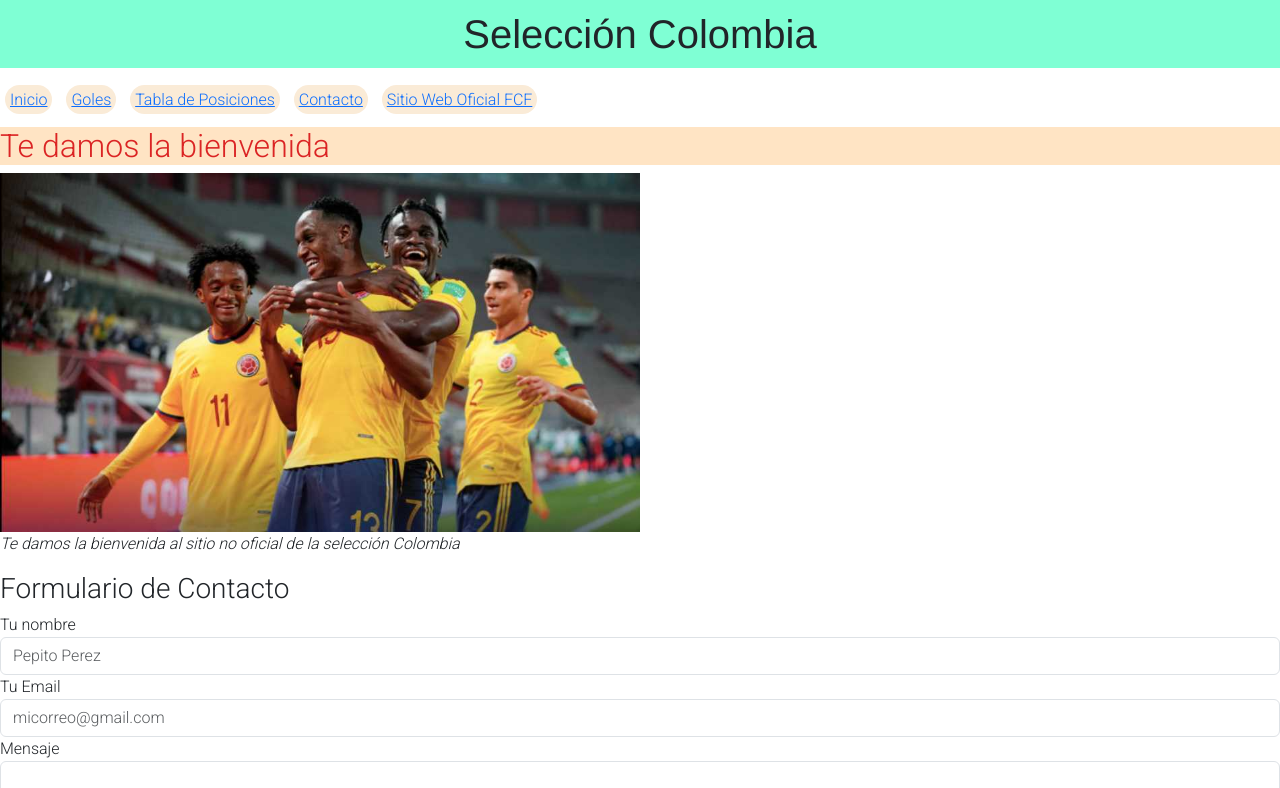
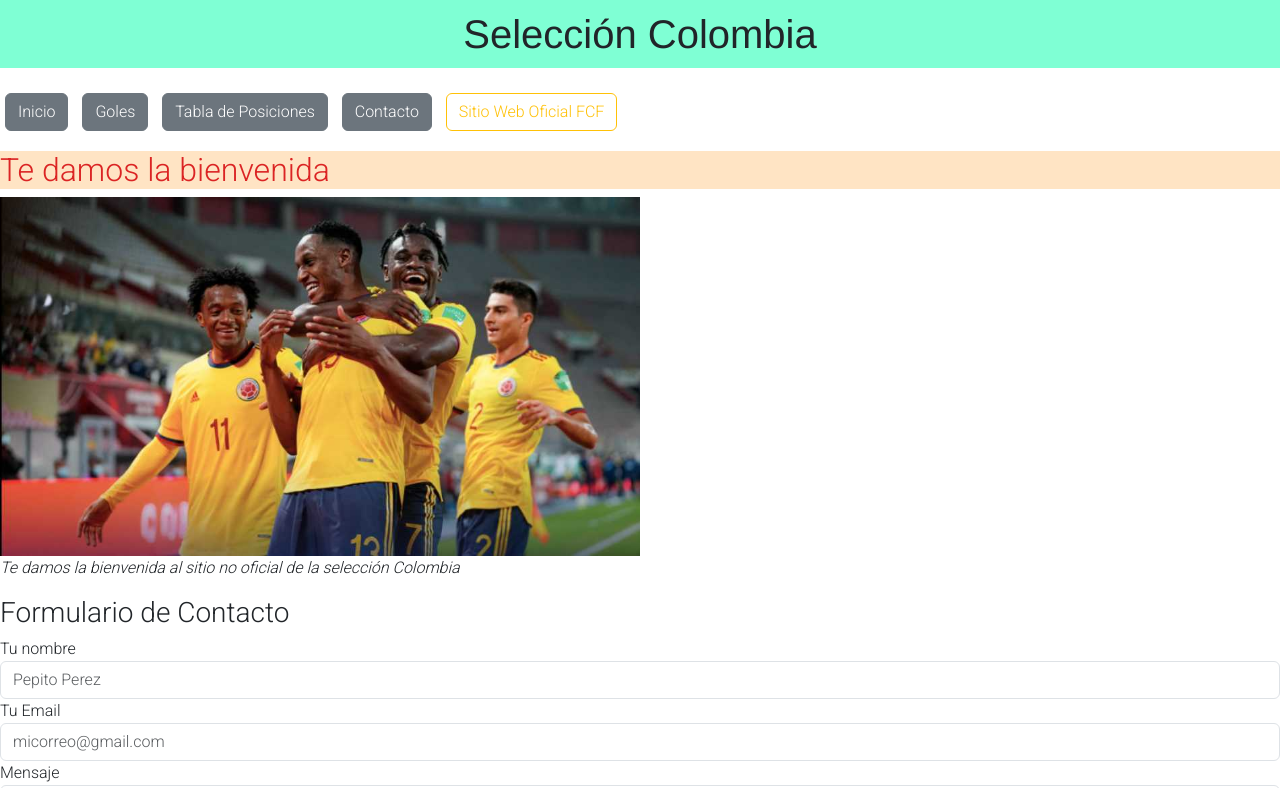
Before and after one commit to uodavid/fullstack-11, a plain HTML site: page contacto.html in a window 1280 px wide. Shown: the top 788 px of the page. Drawn offline with nearby package versions, Linux system fonts and the light colour scheme.

Commit message:
feat: commit final

```diff
--- a/contacto.html
+++ b/contacto.html
@@ -9,17 +9,28 @@
     <!--para linkear la letra desde google fonts-->
     <link href="https://cdn.jsdelivr.net/npm/bootstrap@5.3.2/dist/css/bootstrap.min.css" rel="stylesheet" integrity="sha384-T3c6CoIi6uLrA9TneNEoa7RxnatzjcDSCmG1MXxSR1GAsXEV/Dwwykc2MPK8M2HN" crossorigin="anonymous">
     <title>Contacto - Pagina de la Slección Colombia</title>
+    <link rel="stylesheet" href="style.css">
+    <link rel="preconnect" href="https://fonts.googleapis.com">
+    <link rel="preconnect" href="https://fonts.gstatic.com" crossorigin>
+    <link href="https://fonts.googleapis.com/css2?family=Roboto:wght@300&display=swap" rel="stylesheet">
+    <!--para linkear la letra desde google fonts-->
+    <link href="https://cdn.jsdelivr.net/npm/bootstrap@5.3.2/dist/css/bootstrap.min.css" rel="stylesheet" integrity="sha384-T3c6CoIi6uLrA9TneNEoa7RxnatzjcDSCmG1MXxSR1GAsXEV/Dwwykc2MPK8M2HN" crossorigin="anonymous">
 
 </head>
 <body>
     <header>
         <h1>Selección Colombia</h1>
-        <a href="index.html">Inicio</a>
-        <a href="goles.html">Goles</a>
-        <a href="tabla.html">Tabla de Posiciones</a>
-        <a href="contacto.html">Contacto</a>
-        <a href="https://fcf.com.co/" target="_blank">Sitio Web Oficial FCF</a>
-        <link rel="stylesheet" href="style.css">
+
+        <div id="menu">
+            <a href="index.html" class="btn btn-secondary">Inicio</a> <!--btn es para que salgan los botones en boostrap-->
+            <a href="goles.html" class="btn btn-secondary">Goles</a>
+            <a href="tabla.html" class="btn btn-secondary">Tabla de Posiciones</a>
+            <a href="contacto.html" class="btn btn-secondary">Contacto</a>
+            <a href="https://fcf.com.co/" class="btn btn-outline-warning" target="_blank">Sitio Web Oficial FCF</a>
+            <!--ingreso a boostrap y cambio btn btn-info el info lo cambio por lo que quiero ejemplo
+            "btn btn-warning"-->
+            <link rel="stylesheet" href="style.css">
+        </div>
     </header>
     <main>
         <h2>Te damos la bienvenida</h2>
```
Also changed, not shown: goles.html (+16 -5 lines), gracias.html (+14 -5 lines), index.html (+1 -0 lines), tabla.html (+15 -5 lines).
